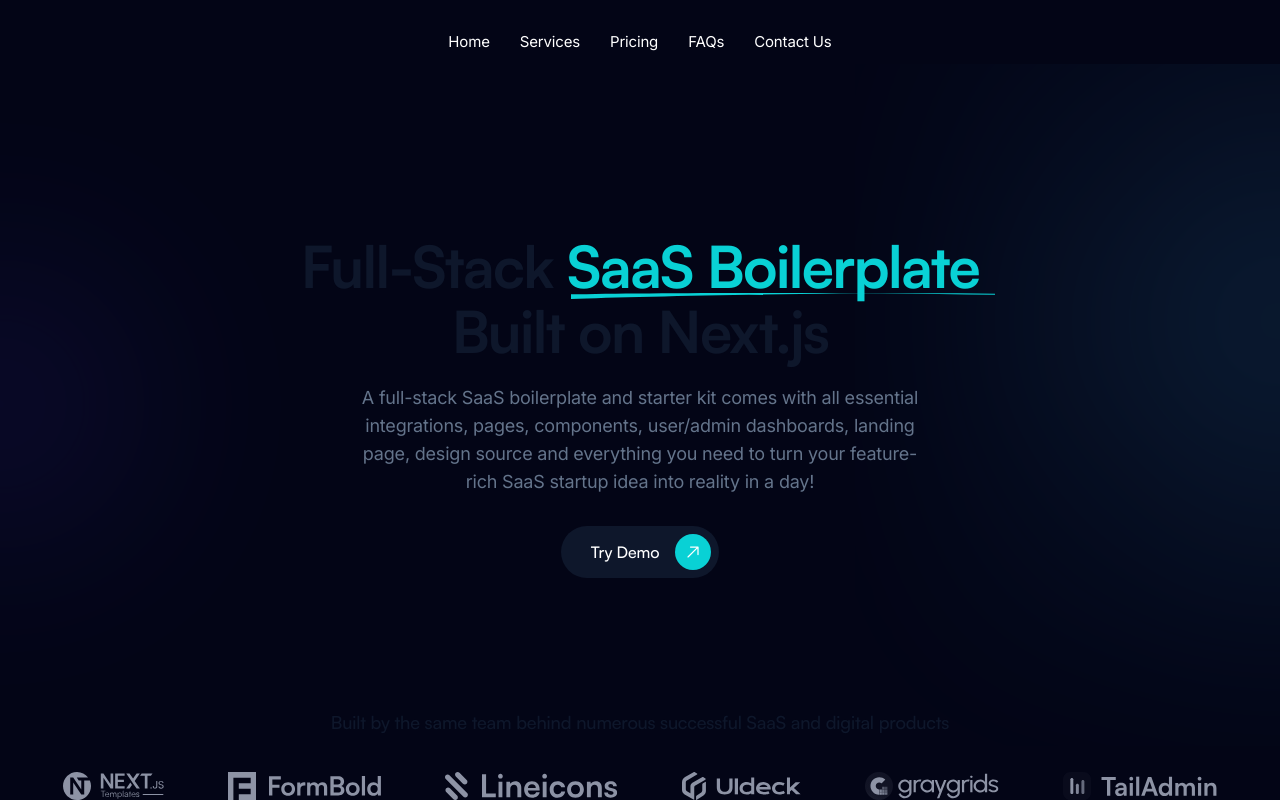
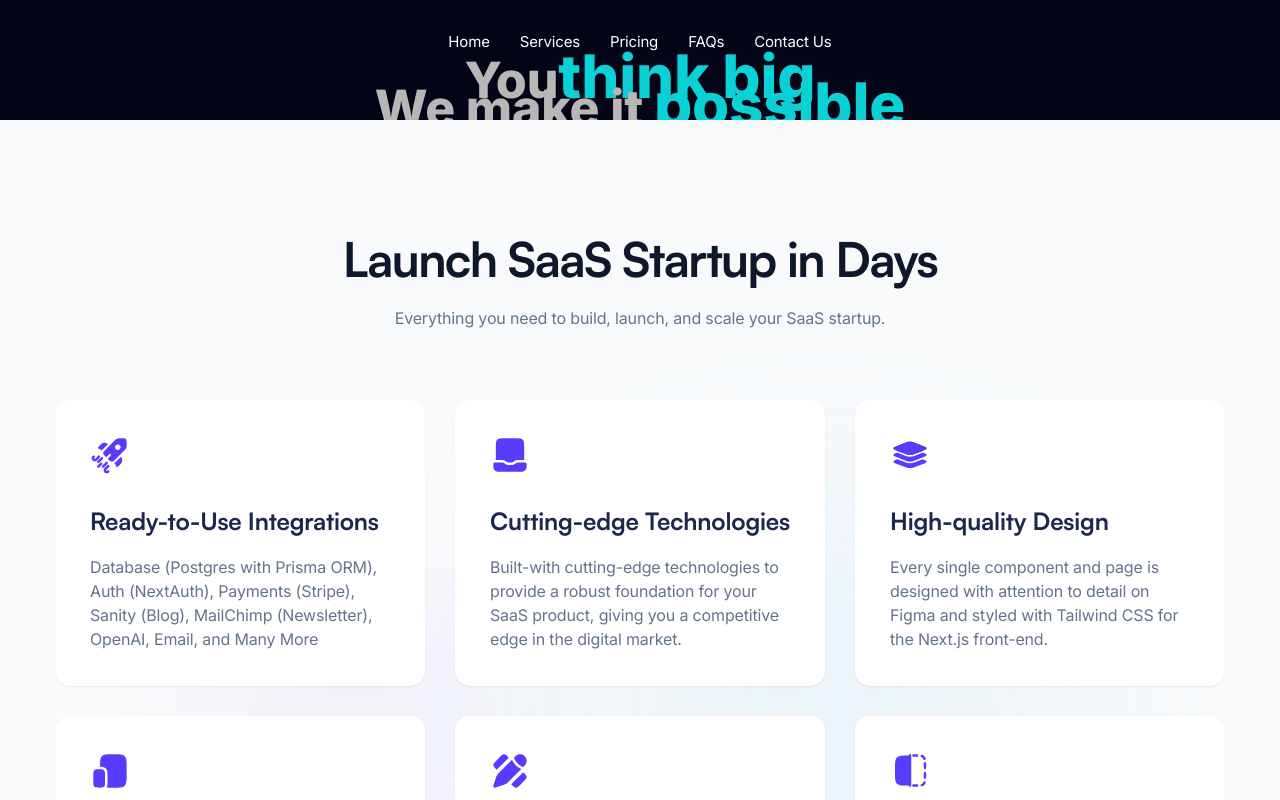
Before and after one commit to twigyy-dev/t-portfolio-maker, a Next.js app: page / in a window 1280 px wide. Shown: the top 800 px of the page. Built offline with nearby package versions, Linux system fonts and the light colour scheme.

Commit message:
will continue

```diff
--- a/src/components/Home/Hero/index.tsx
+++ b/src/components/Home/Hero/index.tsx
@@ -4,107 +4,129 @@ import brandData from "./brandData";
 import Link from "next/link";
 
 const Hero = () => {
-	return (
-		<section className='relative z-1 overflow-hidden pb-17.5 pt-30 lg:pb-20 lg:pt-30 xl:pb-25 xl:pt-[170px]'>
-			<div className='mx-auto w-full max-w-[740px] px-4 text-center sm:px-8 xl:px-0'>
-				<h1 className='mb-5 font-satoshi text-heading-4 font-bold -tracking-[1.6px] text-black dark:text-white lg:text-heading-2 xl:text-[58px] xl:leading-[1.12]'>
-					Full-Stack{" "}
-					<span className='relative text-primary'>
-						SaaS Boilerplate
-						<span className='absolute bottom-0.5 left-0 h-2 w-full pl-1 pr-2'>
-							<svg
-								className='fill-current'
-								width='106%'
-								height='100%'
-								viewBox='0 0 100 7'
-								preserveAspectRatio='none'
-								xmlns='http://www.w3.org/2000/svg'
-							>
-								<path
-									fillRule='evenodd'
-									clipRule='evenodd'
-									d='M100 2.49998C100 1.50001 100 2.5 100 1.50001C64.2857 -0.240394 17.4603 3.99028 0 6.05927L0 2.05807C17.4603 0.641568 64.2857 0 100 2.49998Z'
-								/>
-							</svg>
-						</span>
-					</span>{" "}
-					Built on Next.js
-				</h1>
+  return (
+    <section>
 
-				<p className='mx-auto mb-7.5 w-full max-w-[580px] text-lg -tracking-[0.2px] dark:text-gray-5'>
-					A full-stack SaaS boilerplate and starter kit comes with all essential
-					integrations, pages, components, user/admin dashboards, landing page,
-					design source and everything you need to turn your feature-rich SaaS
-					startup idea into reality in a day!
-				</p>
+      <div className="text-center px-5 w-full ">
+        <h1 className="text-[50px] text-[#B7B7B7] font-extrabold ">
+          You{""}
+          <span className="text-[60px] text-[#09D1D5] font-extrabold">
+            think{" "}
+          </span>
+          <span className="text-[60px] text-[#09D1D5] font-extrabold">
+            big{""}
+          </span>
+        </h1>
+        <h1 className="text-[50px] text-[#B7B7B7] font-extrabold ">
+          We make it {""}
+          <span className="text-[60px] text-[#09D1D5] font-extrabold">
+            possible{" "}
+          </span>
+        </h1>
 
-				<Link
-					href='#'
-					className='inline-flex items-center gap-4 rounded-full bg-black py-2 pl-7.5 pr-2 font-satoshi font-medium text-white hover:bg-opacity-90 dark:bg-primary'
-				>
-					<span> Try Demo </span>
-					<span className='inline-flex h-9 w-9 items-center justify-center rounded-full bg-primary text-white dark:bg-white dark:text-primary'>
-						<svg
-							className='fill-current'
-							width='20'
-							height='20'
-							viewBox='0 0 20 20'
-							fill='none'
-							xmlns='http://www.w3.org/2000/svg'
-						>
-							<path
-								fillRule='evenodd'
-								clipRule='evenodd'
-								d='M7.5 5.625C7.15482 5.625 6.875 5.34518 6.875 5C6.875 4.65482 7.15482 4.375 7.5 4.375H15C15.3452 4.375 15.625 4.65482 15.625 5V12.5C15.625 12.8452 15.3452 13.125 15 13.125C14.6548 13.125 14.375 12.8452 14.375 12.5V6.50888L5.44194 15.4419C5.19786 15.686 4.80214 15.686 4.55806 15.4419C4.31398 15.1979 4.31398 14.8021 4.55806 14.5581L13.4911 5.625H7.5Z'
-							/>
-						</svg>
-					</span>
-				</Link>
-			</div>
+        {/* <h1 className="text-[60px] text-[#09D1D5] font-extrabold">think</h1> */}
+      </div>
+    </section>
+    // <section className='relative z-1 overflow-hidden pb-17.5 pt-30 lg:pb-20 lg:pt-30 xl:pb-25 xl:pt-[170px]'>
+    // 	<div className='mx-auto w-full max-w-[740px] px-4 text-center sm:px-8 xl:px-0'>
+    // 		<h1 className='mb-5 font-satoshi text-heading-4 font-bold -tracking-[1.6px] text-black dark:text-white lg:text-heading-2 xl:text-[58px] xl:leading-[1.12]'>
+    // 			Full-Stack{" "}
+    // 			<span className='relative text-primary'>
+    // 				SaaS Boilerplate
+    // 				<span className='absolute bottom-0.5 left-0 h-2 w-full pl-1 pr-2'>
+    // 					<svg
+    // 						className='fill-current'
+    // 						width='106%'
+    // 						height='100%'
+    // 						viewBox='0 0 100 7'
+    // 						preserveAspectRatio='none'
+    // 						xmlns='http://www.w3.org/2000/svg'
+    // 					>
+    // 						<path
+    // 							fillRule='evenodd'
+    // 							clipRule='evenodd'
+    // 							d='M100 2.49998C100 1.50001 100 2.5 100 1.50001C64.2857 -0.240394 17.4603 3.99028 0 6.05927L0 2.05807C17.4603 0.641568 64.2857 0 100 2.49998Z'
+    // 						/>
+    // 					</svg>
+    // 				</span>
+    // 			</span>{" "}
+    // 			Built on Next.js
+    // 		</h1>
 
-			{/* <!-- Hero brands --> */}
-			<div className='mx-auto mt-20 w-full max-w-[1170px] px-4 sm:px-8 lg:mt-25 xl:mt-32.5 xl:px-0'>
-				<h2 className='text-center font-satoshi text-lg font-medium text-black dark:text-white'>
-					Built by the same team behind numerous successful SaaS and digital
-					products
-				</h2>
+    // 		<p className='mx-auto mb-7.5 w-full max-w-[580px] text-lg -tracking-[0.2px] dark:text-gray-5'>
+    // 			A full-stack SaaS boilerplate and starter kit comes with all essential
+    // 			integrations, pages, components, user/admin dashboards, landing page,
+    // 			design source and everything you need to turn your feature-rich SaaS
+    // 			startup idea into reality in a day!
+    // 		</p>
 
-				<div className='mt-9 flex flex-wrap items-center justify-center gap-7.5 xl:gap-16'>
-					{/* <!-- brand item --> */}
-					{brandData?.map((brand, key) => (
-						<Link
-							key={key}
-							href={brand.link}
-							aria-label={brand.name}
-							className='text-dark-4 duration-300 ease-in-out hover:text-dark-3 dark:hover:text-white'
-						>
-							{brand.image}
-						</Link>
-					))}
-				</div>
-			</div>
+    // 		<Link
+    // 			href='#'
+    // 			className='inline-flex items-center gap-4 rounded-full bg-black py-2 pl-7.5 pr-2 font-satoshi font-medium text-white hover:bg-opacity-90 dark:bg-primary'
+    // 		>
+    // 			<span> Try Demo </span>
+    // 			<span className='inline-flex h-9 w-9 items-center justify-center rounded-full bg-primary text-white dark:bg-white dark:text-primary'>
+    // 				<svg
+    // 					className='fill-current'
+    // 					width='20'
+    // 					height='20'
+    // 					viewBox='0 0 20 20'
+    // 					fill='none'
+    // 					xmlns='http://www.w3.org/2000/svg'
+    // 				>
+    // 					<path
+    // 						fillRule='evenodd'
+    // 						clipRule='evenodd'
+    // 						d='M7.5 5.625C7.15482 5.625 6.875 5.34518 6.875 5C6.875 4.65482 7.15482 4.375 7.5 4.375H15C15.3452 4.375 15.625 4.65482 15.625 5V12.5C15.625 12.8452 15.3452 13.125 15 13.125C14.6548 13.125 14.375 12.8452 14.375 12.5V6.50888L5.44194 15.4419C5.19786 15.686 4.80214 15.686 4.55806 15.4419C4.31398 15.1979 4.31398 14.8021 4.55806 14.5581L13.4911 5.625H7.5Z'
+    // 					/>
+    // 				</svg>
+    // 			</span>
+    // 		</Link>
+    // 	</div>
 
-			{/* <!-- Hero Bg Shapes --> */}
-			<div className='hidden sm:block'>
-				<div className='absolute left-0 top-0 -z-1'>
-					<Image
-						src='/images/hero/hero-shape-01.svg'
-						alt='shape'
-						width={340}
-						height={480}
-					/>
-				</div>
-				<div className='absolute right-0 top-0 -z-1'>
-					<Image
-						src='/images/hero/hero-shape-02.svg'
-						alt='shape'
-						width={425}
-						height={682}
-					/>
-				</div>
-			</div>
-		</section>
-	);
+    // 	{/* <!-- Hero brands --> */}
+    // 	<div className='mx-auto mt-20 w-full max-w-[1170px] px-4 sm:px-8 lg:mt-25 xl:mt-32.5 xl:px-0'>
+    // 		<h2 className='text-center font-satoshi text-lg font-medium text-black dark:text-white'>
+    // 			Built by the same team behind numerous successful SaaS and digital
+    // 			products
+    // 		</h2>
+
+    // 		<div className='mt-9 flex flex-wrap items-center justify-center gap-7.5 xl:gap-16'>
+    // 			{/* <!-- brand item --> */}
+    // 			{brandData?.map((brand, key) => (
+    // 				<Link
+    // 					key={key}
+    // 					href={brand.link}
+    // 					aria-label={brand.name}
+    // 					className='text-dark-4 duration-300 ease-in-out hover:text-dark-3 dark:hover:text-white'
+    // 				>
+    // 					{brand.image}
+    // 				</Link>
+    // 			))}
+    // 		</div>
+    // 	</div>
+
+    // 	{/* <!-- Hero Bg Shapes --> */}
+    // 	<div className='hidden sm:block'>
+    // 		<div className='absolute left-0 top-0 -z-1'>
+    // 			<Image
+    // 				src='/images/hero/hero-shape-01.svg'
+    // 				alt='shape'
+    // 				width={340}
+    // 				height={480}
+    // 			/>
+    // 		</div>
+    // 		<div className='absolute right-0 top-0 -z-1'>
+    // 			<Image
+    // 				src='/images/hero/hero-shape-02.svg'
+    // 				alt='shape'
+    // 				width={425}
+    // 				height={682}
+    // 			/>
+    // 		</div>
+    // 	</div>
+    // </section>
+  );
 };
 
 export default Hero;
```
